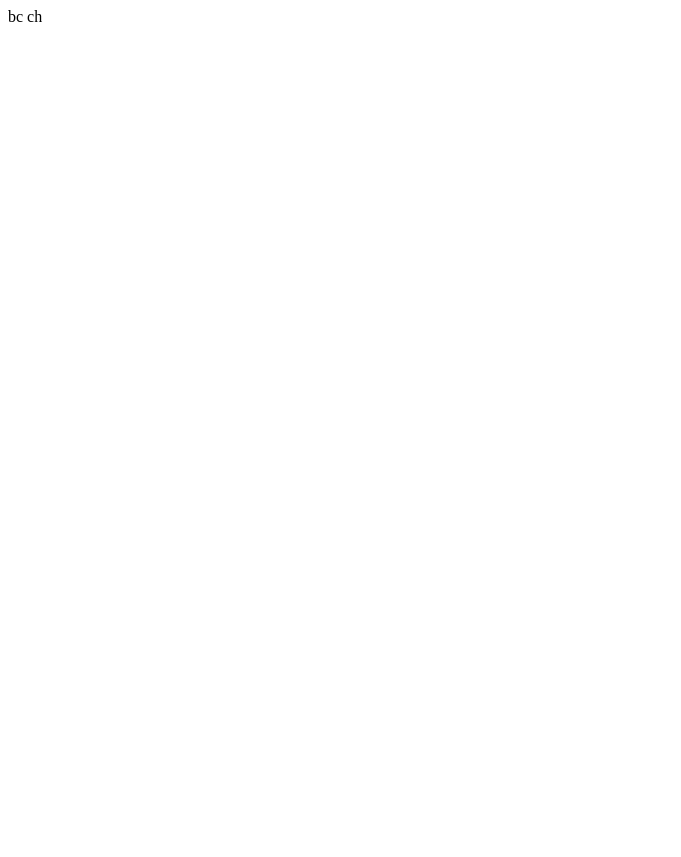
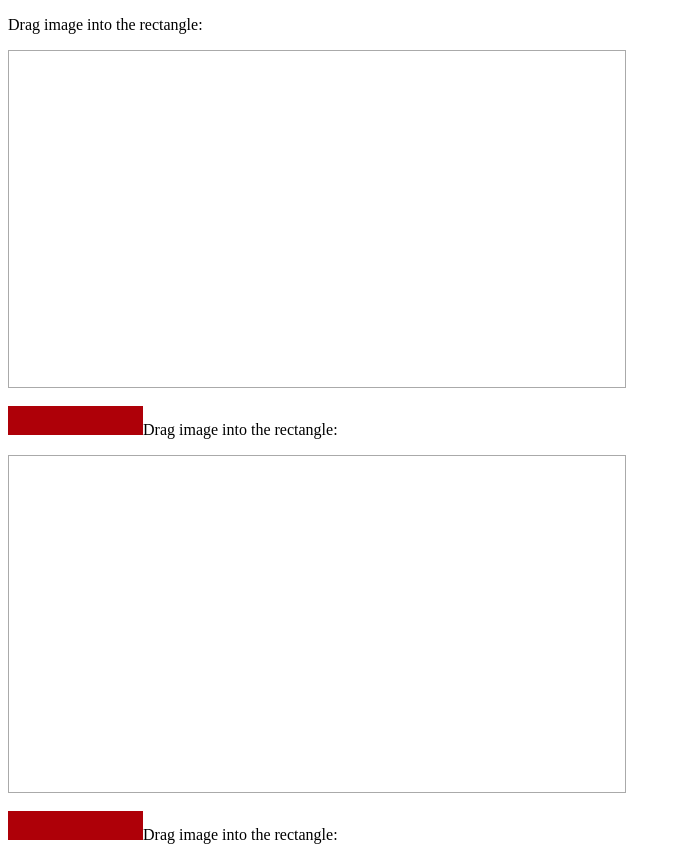
Before and after one commit to yassermouahid/repo1, a plain HTML site: page index.html in a window 1280 px wide. Shown: the top 857 px of the page, without its empty margins (0-681 px from the left). Before the commit the page ends 800 px from the top, so only its background shows below. Drawn offline with Linux system fonts and the light colour scheme.

Commit message:
Revert "jnssssl"
This reverts commit 851e23b1

```diff
--- a/index.html
+++ b/index.html
@@ -1 +1,66 @@
- bc ch
+<!DOCTYPE HTML>
+<html>
+<head>
+<style>
+#div1 {
+  width: 350px;
+  height: 70px;
+  padding: 133px;
+  border: 1px solid #aaaaaa;
+  width: 350px;
+  height: 70px;
+  padding: 133px;
+  border: 1px solid #aaaaaa;
+}
+#div1 {
+  width: 350px;
+  height: 70px;
+  padding: 133px;
+  border: 1px solid #aaaaaa;
+  width: 350px;
+  height: 70px;
+  padding: 133px;
+  border: 1px solid #aaaaaa;
+}#div1 {
+  width: 350px;
+  height: 70px;
+  padding: 133px;
+  border: 1px solid #aaaaaa;
+  width: 350px;
+  height: 70px;
+  padding: 133px;
+  border: 1px solid #aaaaaa;
+}
+#div1 {
+  width: 350px;
+  height: 70px;
+  padding: 133px;
+  border: 1px solid #aaaaaa;
+  width: 350px;
+  height: 70px;
+  padding: 133px;
+  border: 1px solid #aaaaaa;
+}
+</style>
+<script>
+
+</script>
+</head>
+<body>
+
+<p>Drag image into the rectangle:</p>
+
+<div id="div1" ondrop="drop(event)" ondragover="allowDrop(event)"></div>
+<br>
+<img id="drag1" src="icon.png" draggable="true" ondrag
+
+<p>Drag image into the rectangle:</p>
+
+<div id="div1" ondrop="drop(event)" ondragover="allowDrop(event)"></div>
+<br>
+<img id="drag1" src="icon.png" draggable="true" ondrag
+<p>Drag image into the rectangle:</p>
+
+<div id="div1" ondrop="drop(event)" ondragover="allowDrop(event)"></div>
+<br>
+<img id="drag1" src="icon.png" draggable="true" ondrag
```
